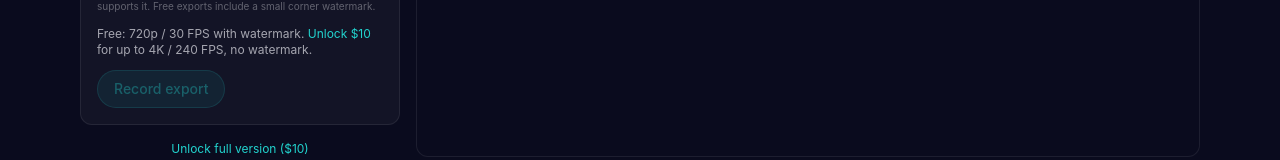
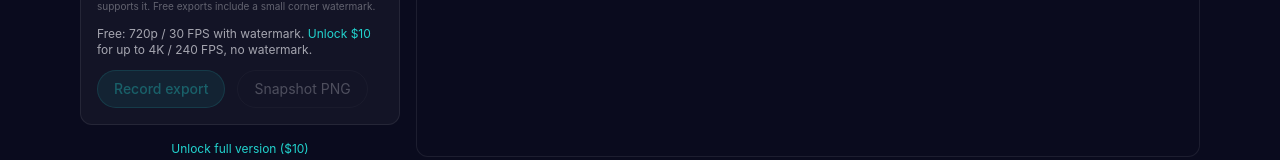
Before and after one commit to CullyLine/TorusWTF, a Next.js app in the folder apps/visualizer/: page / in a window 1280 px wide. Shown: the part 1482-1642 px from the top of the page. Built offline with nearby package versions, Linux system fonts and the light colour scheme.

Commit message:
feat(visualizer): add snapshot png export
- Add takeSnapshot and downloadSnapshot helpers
- Add Snapshot PNG button to ExportPanel
- Wire snapshot capture to glCanvasRef with success toast

Roadmap item 3 of 19.

Co-authored-by: Cursor <cursoragent@cursor.com>

```diff
--- a/apps/visualizer/src/components/ExportPanel.tsx
+++ b/apps/visualizer/src/components/ExportPanel.tsx
@@ -21,6 +21,7 @@ interface ExportPanelProps {
   hasSource: boolean;
   onStart: () => void;
   onStop: () => void;
+  onSnapshot: () => void;
 }
 
 const RESOLUTIONS: ExportResolution[] = ['720p', '1080p', '1440p', '4k'];
@@ -38,6 +39,7 @@ export function ExportPanel({
   hasSource,
   onStart,
   onStop,
+  onSnapshot,
 }: ExportPanelProps) {
   return (
     <section className="rounded-xl border border-torus-border bg-torus-surface p-4">
@@ -102,7 +104,7 @@ export function ExportPanel({
         </p>
       ) : null}
 
-      <div className="flex items-center gap-3">
+      <div className="flex flex-wrap items-center gap-3">
         {!recording ? (
           <button
             type="button"
@@ -121,6 +123,14 @@ export function ExportPanel({
             Stop ({elapsedSec}s)
           </button>
         )}
+        <button
+          type="button"
+          disabled={!hasSource || recording || rendering}
+          onClick={onSnapshot}
+          className="rounded-full border border-torus-border px-4 py-2 text-sm text-torus-fg-dim hover:border-torus-mid/40 hover:text-torus-mid disabled:opacity-40"
+        >
+          Snapshot PNG
+        </button>
       </div>
     </section>
   );
--- a/apps/visualizer/src/components/VisualizerApp.tsx
+++ b/apps/visualizer/src/components/VisualizerApp.tsx
@@ -20,6 +20,7 @@ import { usePersistedState } from '@/hooks/usePersistedState';
 import { useToast } from '@/hooks/useToast';
 import { useUnlock } from '@/hooks/useUnlock';
 import { DEFAULT_PALETTE, isChromium } from '@/lib/palettes';
+import { downloadSnapshot, takeSnapshot } from '@/lib/snapshot';
 import {
   FREE_MAX_FPS,
   FREE_MAX_RES,
@@ -178,6 +179,18 @@ export function VisualizerApp() {
     });
   }, [audio, exportHook, resolution, fps]);
 
+  const handleSnapshot = useCallback(async () => {
+    const canvas = glCanvasRef.current;
+    if (!canvas || !audio.source) return;
+    try {
+      const blob = await takeSnapshot(canvas);
+      downloadSnapshot(blob);
+      toast({ message: 'Snapshot saved', variant: 'success' });
+    } catch {
+      toast({ message: 'Could not capture snapshot', variant: 'error' });
+    }
+  }, [audio.source, toast]);
+
   const exportSize = RESOLUTION_SIZES[resolution];
   const isRecording = exportHook.state === 'recording';
 
@@ -292,6 +305,7 @@ export function VisualizerApp() {
             hasSource={Boolean(audio.source)}
             onStart={() => void startExport()}
             onStop={exportHook.stop}
+            onSnapshot={() => void handleSnapshot()}
           />
           {!unlock.unlocked ? (
             <p className="text-center text-xs text-torus-fg-faint">
--- /dev/null
+++ b/apps/visualizer/src/lib/snapshot.ts
@@ -0,0 +1,23 @@
+export function takeSnapshot(
+  canvas: HTMLCanvasElement,
+  mime: string = 'image/png',
+): Promise<Blob> {
+  return new Promise((resolve, reject) => {
+    canvas.toBlob(
+      (blob) => {
+        if (blob) resolve(blob);
+        else reject(new Error('Failed to capture snapshot'));
+      },
+      mime,
+    );
+  });
+}
+
+export function downloadSnapshot(blob: Blob): void {
+  const url = URL.createObjectURL(blob);
+  const anchor = document.createElement('a');
+  anchor.href = url;
+  anchor.download = `torus-visualizer-snapshot-${Date.now()}.png`;
+  anchor.click();
+  URL.revokeObjectURL(url);
+}
```
Also changed, not shown: 2 other files (tests, documents, lock files or other folders).
